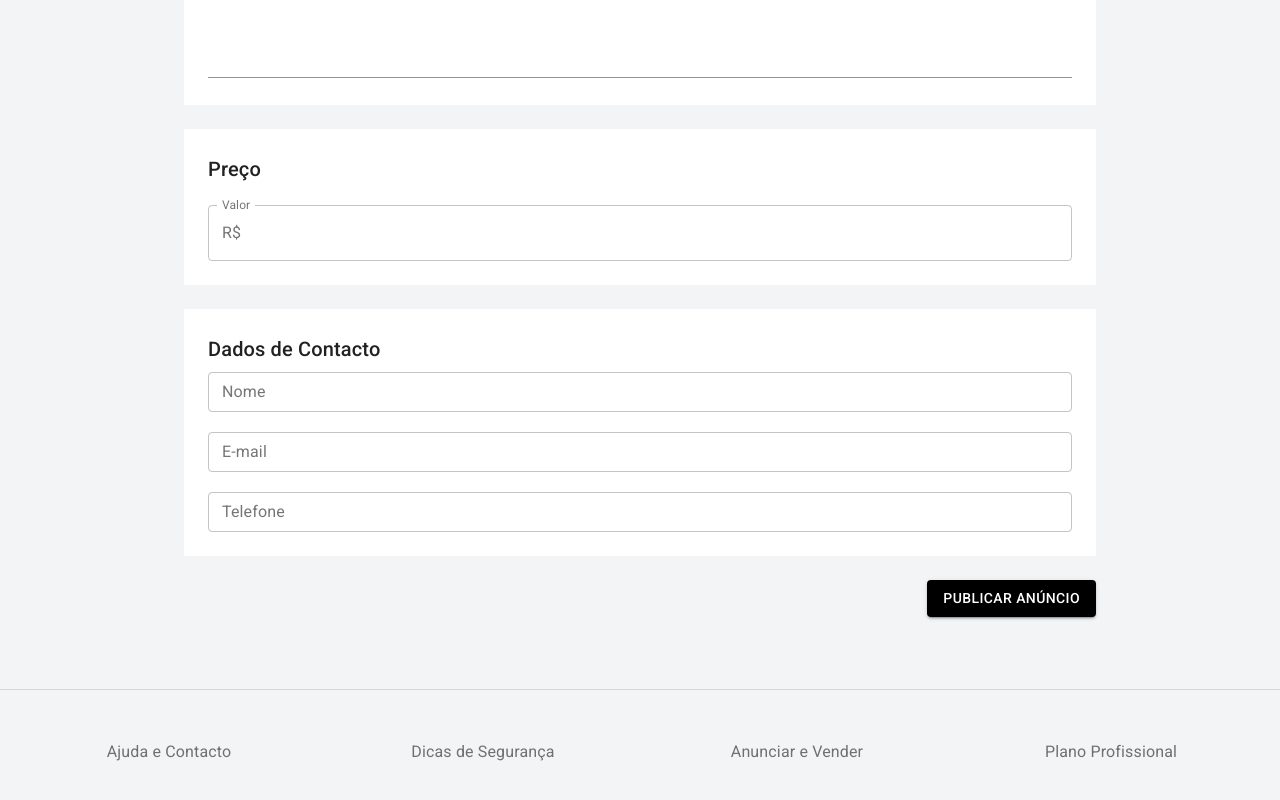
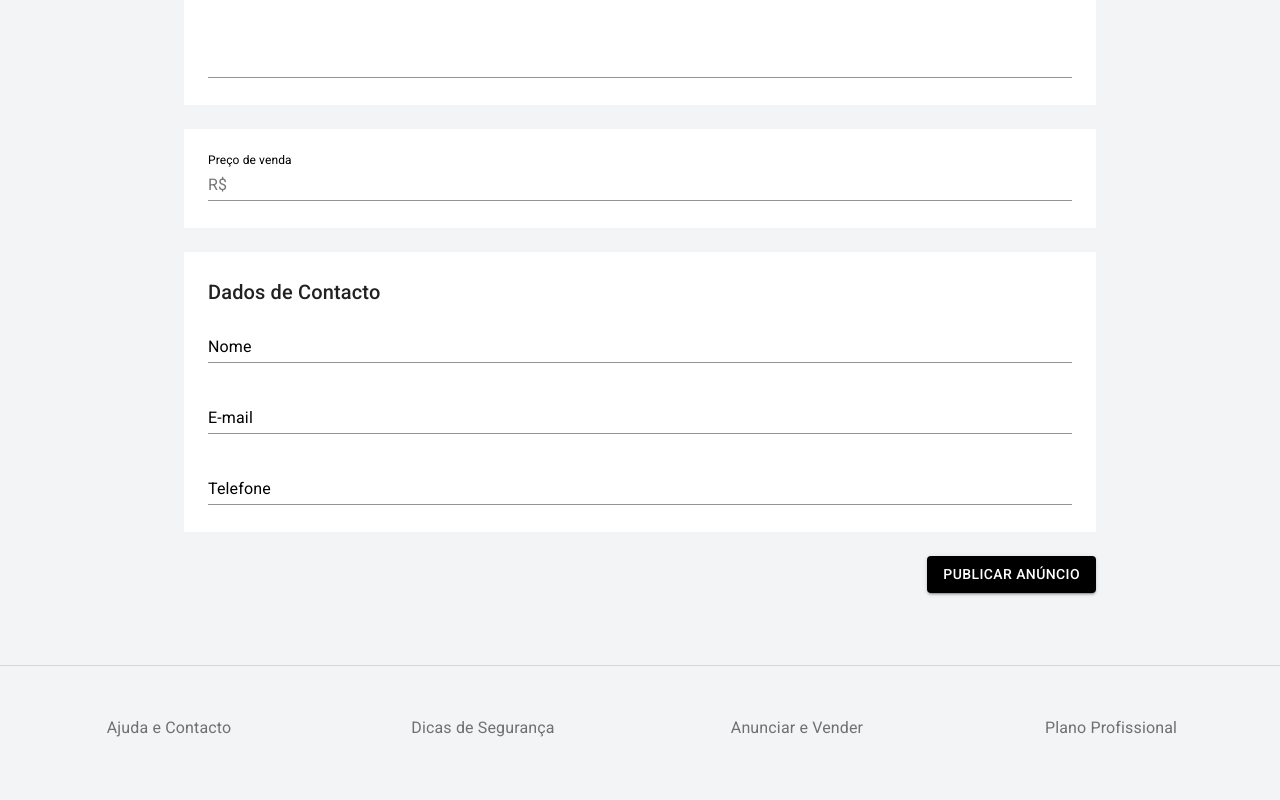
Before and after one commit to EvandroMonteiro/anunx, a Next.js app: page /user/publish in a window 1280 px wide. Shown: the part 843-1643 px from the top of the page. Built offline with nearby package versions, Linux system fonts and the light colour scheme.

Commit message:
validacao dos campos price, name e email

```diff
--- a/pages/user/publish.js
+++ b/pages/user/publish.js
@@ -96,6 +96,10 @@
   description: yup.string()
     .min(50, 'Escreva uma descrição com pelo menos 50 caracteres.')
     .required('Campo obrigatório'),
+  price: yup.number().required('Campo obrigatório'),
+  email: yup.string().email('Digite um e-mail válido').required('Campo obrigatório'),
+  name: yup.string().required('Campo obrigatório'),
+  phone: yup.number().required('Campo obrigatório')
 })
 
 const Publish = () => {
@@ -130,6 +134,10 @@
           title: '',
           category: '',
           description: '',
+          price: '',
+          email: '',
+          name: '',
+          phone: '',
         }}
         validationSchema={validationSchema}
         onSubmit={(values) => {
@@ -165,6 +173,7 @@
                         name="title"
                         value={values.title}
                         onChange={handleChange}
+                        label="ex.: Bicicleta Aro 18 com garantia"
                       />
                       <FormHelperText>
                         {errors.title}
@@ -258,6 +267,7 @@
                         multiline
                         rows={6}
                         variant="outlined"
+                        onChange={handleChange}
                       />
                       <FormHelperText>
                         {errors.description}
@@ -268,17 +278,17 @@
 
                 <Container maxWidth="md" className={classes.boxContainer}>
                   <Box className={classes.box}>
-                    <Typography component="h6" variant="h6" color="textPrimary">
-                      Preço
-                    </Typography>
-                    <br />
-                    <FormControl fullWidth variant="outlined">
-                      <InputLabel>Valor</InputLabel>
-                      <OutlinedInput
-                        onChange={() => { }}
+                    <FormControl error={errors.price} fullWidth>
+                      <InputLabel className={classes.inputLabel}>Preço de venda</InputLabel>
+                      <Input
+                        name="price"
+                        variant="outlined"
+                        onChange={handleChange}
                         startAdornment={<InputAdornment position="start">R$</InputAdornment>}
-                        labelWidth={40}
                       />
+                      <FormHelperText>
+                        {errors.price}
+                      </FormHelperText>
                     </FormControl>
                   </Box>
                 </Container>
@@ -288,26 +298,46 @@
                     <Typography component="h6" variant="h6" color="textPrimary" gutterBottom>
                       Dados de Contacto
                     </Typography>
-                    <TextField
-                      label="Nome"
-                      variant="outlined"
-                      size="small"
-                      fullWidth
-                    />
+
+                    <FormControl error={errors.name} fullWidth>
+                      <InputLabel className={classes.inputLabel}>Nome</InputLabel>
+                      <Input
+                        name="name"
+                        value={values.name}
+                        onChange={handleChange}
+                      />
+                      <FormHelperText>
+                        {errors.name}
+                      </FormHelperText>
+                    </FormControl>
+
                     <br /><br />
-                    <TextField
-                      label="E-mail"
-                      variant="outlined"
-                      size="small"
-                      fullWidth
-                    />
+
+                    <FormControl error={errors.email} fullWidth>
+                      <InputLabel className={classes.inputLabel}>E-mail</InputLabel>
+                      <Input
+                        name="email"
+                        value={values.email}
+                        onChange={handleChange}
+                      />
+                      <FormHelperText>
+                        {errors.email}
+                      </FormHelperText>
+                    </FormControl>
+
                     <br /><br />
-                    <TextField
-                      label="Telefone"
-                      variant="outlined"
-                      size="small"
-                      fullWidth
-                    />
+
+                    <FormControl error={errors.phone} fullWidth>
+                      <InputLabel className={classes.inputLabel}>Telefone</InputLabel>
+                      <Input
+                        name="phone"
+                        value={values.phone}
+                        onChange={handleChange}
+                      />
+                      <FormHelperText>
+                        {errors.phone}
+                      </FormHelperText>
+                    </FormControl>
                   </Box>
                 </Container>
 
```
